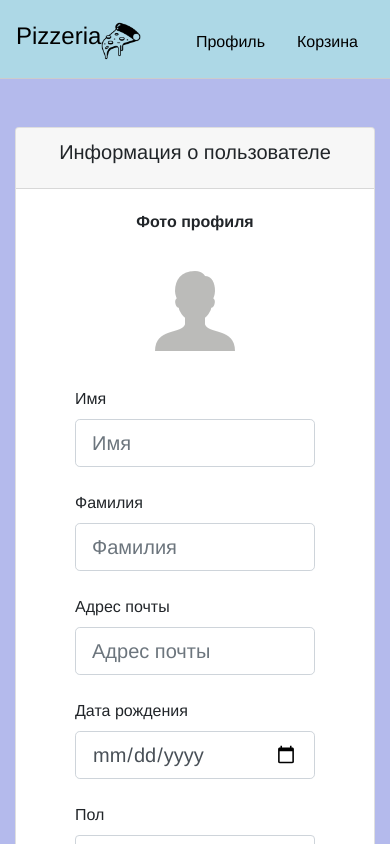
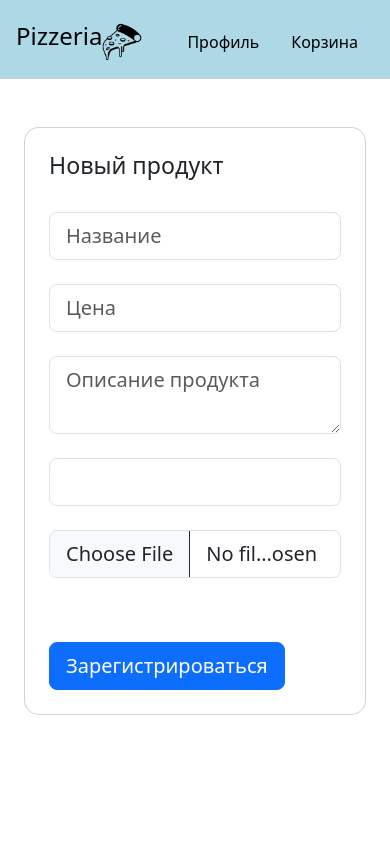
Before and after one commit to Ger4ik21/Pizzeria-Application-Frontend-Angular, an Angular app: page / in a window 390 px wide. Shown: the top 844 px of the page. Built offline with nearby package versions, Linux system fonts and the light colour scheme.

Commit message:
Add new-product page validation

```diff
--- a/src/app/app.component.html
+++ b/src/app/app.component.html
@@ -1 +1 @@
-<app-profile></app-profile>
+<app-new-product></app-new-product>
--- a/src/app/app.component.ts
+++ b/src/app/app.component.ts
@@ -4,11 +4,13 @@ import {PizzaComponent} from "./pages/pizza/pizza.component";
 import {ProfileComponent} from "./pages/profile/profile.component";
 import {LoginComponent} from "./pages/login/login.component";
 import {RegisterComponent} from "./pages/register/register.component";
+import {AdminComponent} from "./pages/admin/admin.component";
+import {NewProductComponent} from "./pages/new-product/new-product.component";
 
 @Component({
   selector: 'app-root',
   standalone: true,
-    imports: [RouterOutlet, PizzaComponent, ProfileComponent, LoginComponent, RegisterComponent],
+    imports: [RouterOutlet, PizzaComponent, ProfileComponent, LoginComponent, RegisterComponent, AdminComponent, NewProductComponent],
 
 
   templateUrl: './app.component.html',
--- a/src/app/pages/admin/admin.component.html
+++ b/src/app/pages/admin/admin.component.html
@@ -7,6 +7,7 @@
     <link rel="shortcut icon" href="/src/assets/images/icon.png" />
 </head>
 <body>
+<app-header></app-header>
 <div class="header">
     <h1>Панель Администратора</h1>
     <a href="p" class="home-link">На главную</a>
@@ -14,7 +15,7 @@
 <main>
     <section id="products">
         <h1>Продукты</h1>
-        <button id="add-product-button">Добавить продукт</button>
+        <button id="add-product-button" style="margin-left: 10px">Добавить продукт</button>
         <br><br>
         <table id="products-table">
             <thead>
@@ -22,6 +23,7 @@
                 <th>Наименование</th>
                 <th>Описание</th>
                 <th>Цена</th>
+                <th>Категория</th>
                 <th>Изображение</th>
                 <th>Действия</th>
             </tr>
@@ -32,6 +34,7 @@
                 <td>Маргарита</td>
                 <td>Lorem ipsum</td>
                 <td>25 руб</td>
+                <td>Пицца</td>
                 <td><img src="../../../assets/images/margaritta.jpg" alt="Пицца" class="pizza-img"></td>
                 <td>  <button id="edit-product-button">Редактировать продукт</button>
                     <br><br>
@@ -42,7 +45,7 @@
     </section>
     <section id="categories">
         <h1>Категории</h1>
-        <button id="add-category-button">Добавить категорию</button>
+        <button id="add-category-button" style="margin-left: 10px">Добавить категорию</button>
         <br><br>
         <table id="categories-table">
             <thead>
@@ -64,7 +67,8 @@
     </section>
     <section id="orders">
         <h1>Заказы</h1>
-        <button id="add-order-button">Добавить заказ</button>
+        <button id="add-order-button" style="margin-left: 10px">Добавить заказ</button>
+        <br><br>
         <table id="orders-table">
             <thead>
             <tr>
@@ -72,14 +76,16 @@
                 <th>Почта</th>
                 <th>Номер телефона</th>
                 <th>Номер заказа</th>
+                <th>Статус</th>
                 <th>Действия</th>
             </tr>
             </thead>
             <tbody>
             <td>Ivanov Ivan</td>
-            <td>ivan@mail.ru</td>
+            <td>ivanmail.ru</td>
             <td>+67872364</td>
             <td>245</td>
+            <td>Выполнен</td>
             <td><button id="edit-order-button">Редактировать заказ</button>
                 <br><br>
                 <button id="delete-order-button">Удалить заказ</button></td>
--- a/src/app/pages/admin/admin.component.ts
+++ b/src/app/pages/admin/admin.component.ts
@@ -1,9 +1,12 @@
 import { Component } from '@angular/core';
+import {HeaderComponent} from "../../common-ui/header/header.component";
 
 @Component({
   selector: 'app-admin',
   standalone: true,
-  imports: [],
+    imports: [
+        HeaderComponent
+    ],
   templateUrl: './admin.component.html',
   styleUrl: './admin.component.css'
 })
--- /dev/null
+++ b/src/app/pages/new-product/new-product.component.html
@@ -0,0 +1,91 @@
+<head>
+    <meta charset="UTF-8" />
+    <meta name="viewport" content="width=device-width, initial-scale=1.0" />
+    <title>Регистрация</title>
+    <link rel="shortcut icon" href="/src/app/imagesp/images/icon.png" />
+    <link href="https://cdn.jsdelivr.net/npm/bootstrap@5.3.0/dist/css/bootstrap.min.css" rel="stylesheet">
+</head>
+<body>
+<app-header></app-header>
+<section class="w-100 px-4 py-5 gradient-custom" style="border-radius: .5rem .5rem 0 0;">
+    <div class="row justify-content-center">
+        <div class="col-12 col-lg-9 col-xl-9">
+            <div class="card shadow-2-strong card-registration" style="border-radius: 15px;">
+                <div class="card-body p-4 p-md-5">
+                    <h3 class="mb-4 pb-2 pb-md-0 mb-md-5">Новый продукт</h3>
+                    <form
+                            [formGroup]="newProductForm"
+                            (ngSubmit)="addNewProduct()">
+                        <div class="row">
+                            <div class="col-md-6 mb-4">
+
+                                <div data-mdb-input-init="" class="form-outline" data-mdb-input-initialized="true">
+                                    <input formControlName="name"
+                                           type="text"
+                                           id="name"
+                                           class="form-control form-control-lg"
+                                           placeholder="Название" >
+                                    <label *ngIf="newProductForm.controls['name'].invalid && newProductForm.controls['name'].touched"
+                                           class="form-label" for="name" style="margin-left: 10px; color: red">Минимум 3 символа</label>
+                                    <div class="form-notch"><div class="form-notch-leading" style="width: 9px;"></div><div class="form-notch-middle" style="width: 70.4px;"></div><div class="form-notch-trailing"></div></div></div>
+
+                            </div>
+                            <div class="col-md-6 mb-4">
+
+                                <div data-mdb-input-init="" class="form-outline" data-mdb-input-initialized="true">
+                                    <input formControlName="price"
+                                           type="text" id="lastName" class="form-control form-control-lg" placeholder="Цена">
+                                    <label *ngIf="newProductForm.controls['price'].invalid && newProductForm.controls['price'].touched"
+                                           class="form-label" for="lastName" style="margin-left: 10px; color: red;">Некорректная цена</label>
+                                    <div class="form-notch"><div class="form-notch-leading" style="width: 9px;"></div><div class="form-notch-middle" style="width: 69.6px;"></div><div class="form-notch-trailing"></div></div></div>
+
+                            </div>
+                        </div>
+
+                        <div class="row">
+                            <div class="col-md-6 mb-4 d-flex align-items-center">
+
+                                <div data-mdb-input-init="" class="form-outline datepicker w-100" data-mdb-input-initialized="true">
+                                    <textarea formControlName="description"
+                                              type="text" class="form-control form-control-lg" id="birthdayDate" placeholder="Описание продукта" ></textarea>
+                                    <label *ngIf="newProductForm.controls['description'].invalid && newProductForm.controls['description'].touched"
+                                           for="birthdayDate" class="form-label"
+                                           style="margin-left: 10px;color: red">Минимум 10 символов</label>
+                                    <div class="form-notch"><div class="form-notch-leading" style="width: 9px;"></div><div class="form-notch-middle" style="width: 55.2px;"></div><div class="form-notch-trailing"></div></div></div>
+
+                            </div>
+                            <div class="col-md-6 mb-4">
+
+                                <select formControlName="category"
+                                        class="form-control form-control-lg" >
+                                    <option value="" disabled selected>Выберите категорию</option>
+                                    <option [ngValue]="category1">Пиццы</option>
+                                    <option [ngValue]="category2">Напитки</option>
+                                </select>
+                            </div>
+                        </div>
+
+                        <div class="row">
+                            <div class="col-md-6 mb-4 pb-2">
+
+                                <div data-mdb-input-init="" class="form-outline" data-mdb-input-initialized="true">
+                                    <input value="{{file}}"  class="form-control form-control-lg" type="file">
+                                    <div class="form-notch">
+                                        <div class="form-notch-leading" style="width: 9px;"></div>
+                                        <div class="form-notch-middle" style="width: 40px;">
+                                        </div>
+                                    </div>
+                                </div>
+
+                            </div>
+                        </div>
+                        <div class="mt-4 pt-2">
+                            <button data-mdb-ripple-init="" class="btn btn-primary btn-lg" type="submit">Зарегистрироваться</button>
+                        </div>
+                    </form>
+                </div>
+            </div>
+        </div>
+    </div>
+</section>
+</body>
--- /dev/null
+++ b/src/app/pages/new-product/new-product.component.ts
@@ -0,0 +1,52 @@
+import { Component } from '@angular/core';
+import {FormControl, FormGroup, FormsModule, ReactiveFormsModule, Validators} from "@angular/forms";
+import {NgIf} from "@angular/common";
+import {HeaderComponent} from "../../common-ui/header/header.component";
+import {Product} from "../../data/intefaces/product.interface";
+import {Category} from "../../data/intefaces/category.interface";
+
+@Component({
+  selector: 'app-new-product',
+  standalone: true,
+    imports: [
+        FormsModule,
+        NgIf,
+        ReactiveFormsModule,
+        HeaderComponent
+    ],
+  templateUrl: './new-product.component.html',
+  styleUrl: './new-product.component.css'
+})
+export class NewProductComponent {
+
+    product!: Product;
+
+    category1: Category ={
+        id:1,
+        name:"Pizza"
+    };
+    category2: Category ={
+        id:2,
+        name:"Drinks"
+    };
+    file!: File
+
+    newProductForm = new FormGroup({
+        name: new FormControl(null, [Validators.required, Validators.minLength(3)]),
+        description: new FormControl(null, [Validators.required, Validators.minLength(10)]),
+        price: new FormControl(null, [Validators.required, Validators.pattern(/^\d+(\.\d{1,2})?$/)]),
+        category: new FormControl(null, [Validators.required]),
+    })
+
+    addNewProduct() {
+        if (this.newProductForm.valid) {
+            //@ts-ignore
+            this.product = this.newProductForm.value
+            console.log(this.product)
+            alert("Форма успешно заполнена :D");
+        } else {
+            alert("Форма регистрации заполнена некорректно(");
+            console.log(this.newProductForm.value);
+        }
+    }
+}
```
Also changed, not shown: src/app/pages/admin/admin.component.css (line endings or trailing spaces), src/app/pages/new-product/new-product.component.css (added), 1 other file (tests, documents, lock files or other folders).
